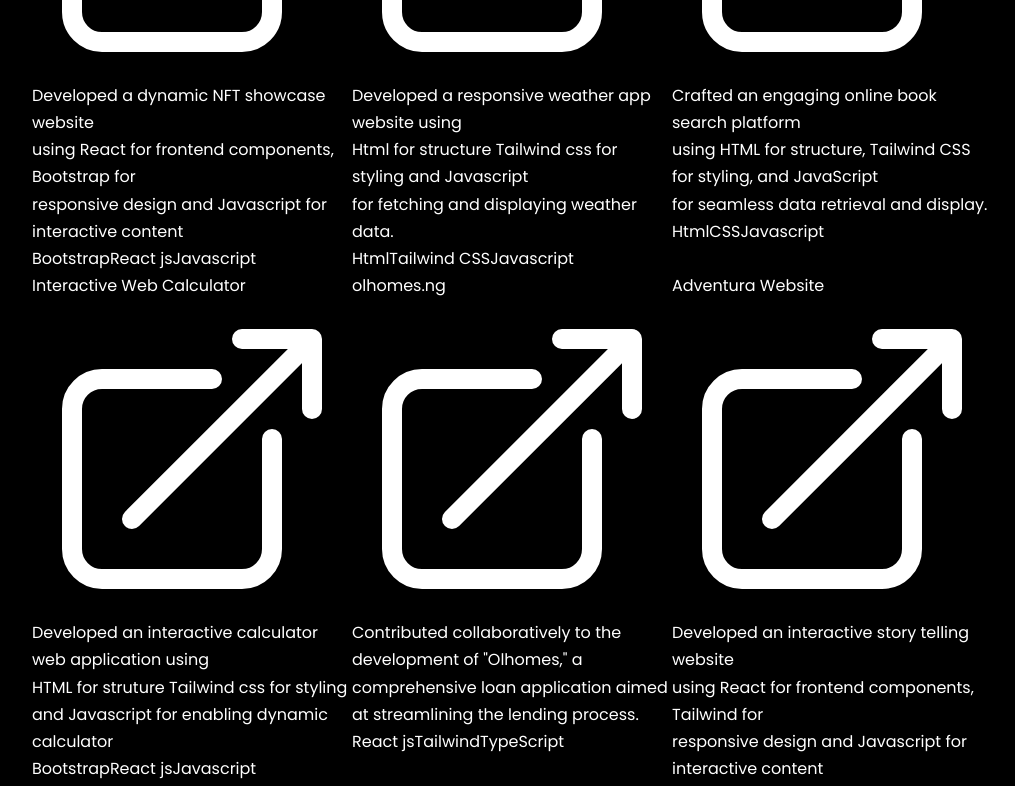
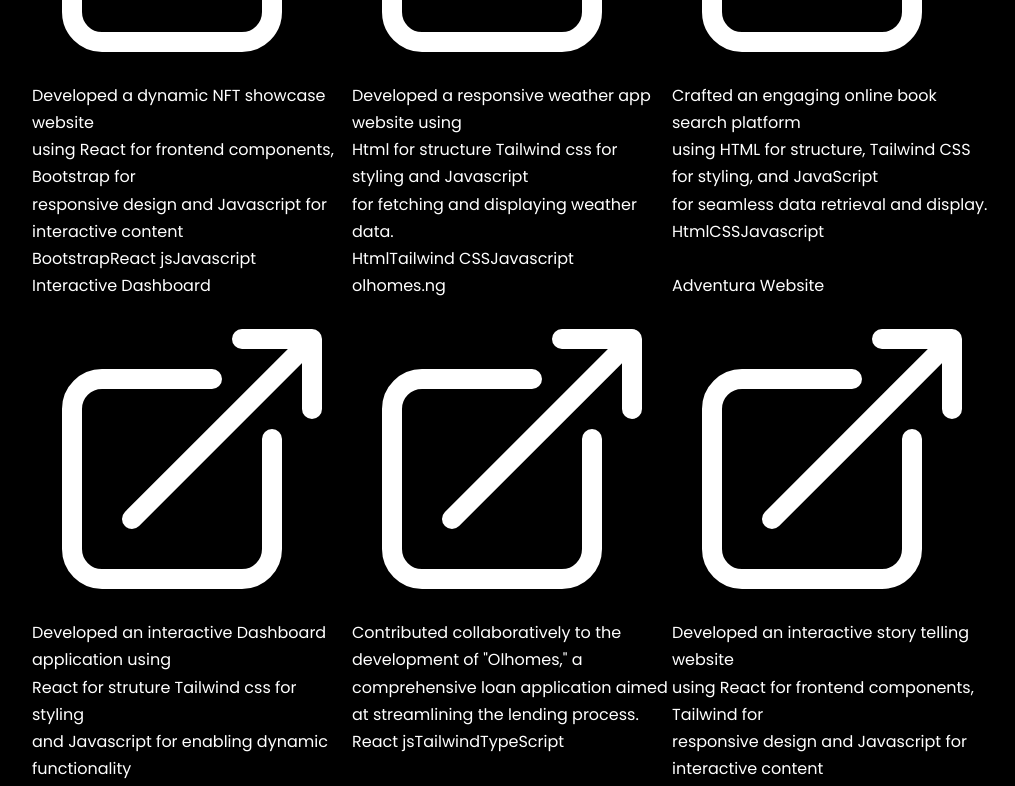
Before and after one commit to jennifer-pecky/jennifer-pecky.github.io, a React (Vite) app: page / in a window 1280 px wide. Shown: the part 2000-2786 px from the top of the page, without its empty margins (128-1143 px from the left). Built offline with nearby package versions, Linux system fonts and the light colour scheme; the HTML template or start-up script is replaced by a standard one.

Commit message:
made changes

```diff
--- a/src/component/header/Header.jsx
+++ b/src/component/header/Header.jsx
@@ -1,8 +1,8 @@
-import React from 'react';
-import './header.css';
-import CTA from './CTA';
-import ME from '../../images/mgg.jpeg';
-import HeaderSocials from './HeaderSocials';
+import React from "react";
+import "./header.css";
+import CTA from "./CTA";
+import ME from "../../images/mgg.jpeg";
+import HeaderSocials from "./HeaderSocials";
 
 const Header = () => {
   return (
@@ -10,7 +10,7 @@ const Header = () => {
       <div className="container header__container text-xl">
         <h5>Hello I'm</h5>
         <h1>Maduagwu Jennifer Chioma</h1>
-        <h5 className="text-light">Front-end deeveloper</h5>
+        <h5 className="text-light">Front-end developer</h5>
         <CTA />
         <HeaderSocials />
 
--- a/src/component/portfolio/Portfolio.jsx
+++ b/src/component/portfolio/Portfolio.jsx
@@ -1,8 +1,8 @@
-import React from 'react';
-import './portfolio.css';
-import img1 from '../../images/one.png';
-import img2 from '../../images/two.png';
-import img3 from '../../images/Screenshot from 2022-10-19 13-04-07.png';
+import React from "react";
+import "./portfolio.css";
+import img1 from "../../images/one.png";
+import img2 from "../../images/two.png";
+import img3 from "../../images/Screenshot from 2022-10-19 13-04-07.png";
 
 // const data = [
 //   {
@@ -178,12 +178,12 @@ const Portfolio = () => {
 
         <div className="space-y-3">
           <a
-            href="https://jennifer-pecky.github.io/calculator/"
+            href="https://de-sab.netlify.app/"
             target="_blank"
             rel="noopener noreferrer"
             className="flex"
           >
-            Interactive Web Calculator
+            Interactive Dashboard
             <svg
               xmlns="http://www.w3.org/2000/svg"
               fill="none"
@@ -200,15 +200,15 @@ const Portfolio = () => {
             </svg>
           </a>
           <p>
-            Developed an interactive calculator web application using <br />{' '}
-            HTML for struture Tailwind css for styling <br /> and Javascript for
-            enabling dynamic calculator
+            Developed an interactive Dashboard application using <br /> React
+            for struture Tailwind css for styling <br /> and Javascript for
+            enabling dynamic functionality
           </p>
           <div className="space-x-3">
             <button className=' px-2 inline-flex justify-center items-center gap-2 rounded-md bg-pink-100 border border-transparent font-semibold text-pink-500 hover:text-pink-400 hover:bg-pink-100 focus:outline-none focus:ring-2 ring-offset-white focus:ring-pink-500 focus:ring-offset-2 transition-all text-sm dark:focus:ring-offset-gray-800">'>
-              Bootstrap
+              Tailwind
             </button>
-            <button className="px-2 inline-flex justify-center items-center gap-2 rounded-md bg-pink-100 border border-transparent font-semibold text-pink-500 hover:text-pink-400 hover:bg-pink-100 focus:outline-none focus:ring-2 ring-offset-white focus:ring-pink-500 focus:ring-offset-2 transition-all text-sm dark:focus:ring-offset-gray-800">
+            <button calassName="px-2 inline-flex justify-center items-center gap-2 rounded-md bg-pink-100 border border-transparent font-semibold text-pink-500 hover:text-pink-400 hover:bg-pink-100 focus:outline-none focus:ring-2 ring-offset-white focus:ring-pink-500 focus:ring-offset-2 transition-all text-sm dark:focus:ring-offset-gray-800">
               React js
             </button>
             <button className="px-2 inline-flex justify-center items-center gap-2 rounded-md bg-pink-100 border border-transparent font-semibold text-pink-500 hover:text-pink-400 hover:bg-pink-100 focus:outline-none focus:ring-2 ring-offset-white focus:ring-pink-500 focus:ring-offset-2 transition-all text-sm dark:focus:ring-offset-gray-800">
```
